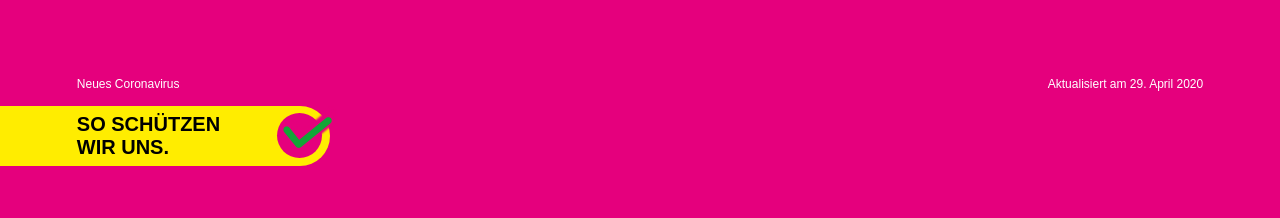
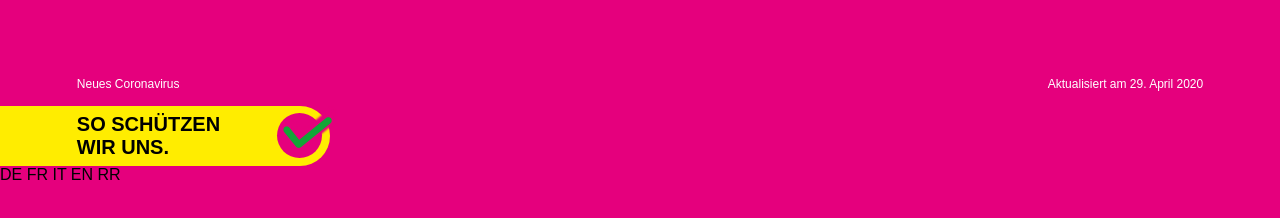
Before and after one commit to webil13/bag-coronavirus-WebFlyer, a plain HTML site: page index.html in a window 1280 px wide. Shown: the top 218 px of the page. Drawn offline with Linux system fonts and the light colour scheme.

```diff
--- a/index.html
+++ b/index.html
@@ -28,6 +28,13 @@
           <p class="check">
             <span><i class="fas fa-check"></i></span>
           </p>
+        </div>
+        <div class="lang-menu">
+          <span class="lang-item" id="de" value="de">DE</span>
+          <span class="lang-item" id="fr" value="fr">FR</span>
+          <span class="lang-item" id="it" value="it">IT</span>
+          <span class="lang-item" id="en" value="en">EN</span>
+          <span class="lang-item" id="rr" value="rr">RR</span>
         </div>
       </nav>
     </header>
```
Also changed, not shown: package.json (deleted, +0 -38 lines), .babelrc (deleted), .postcssrc (deleted), 1 other file.
